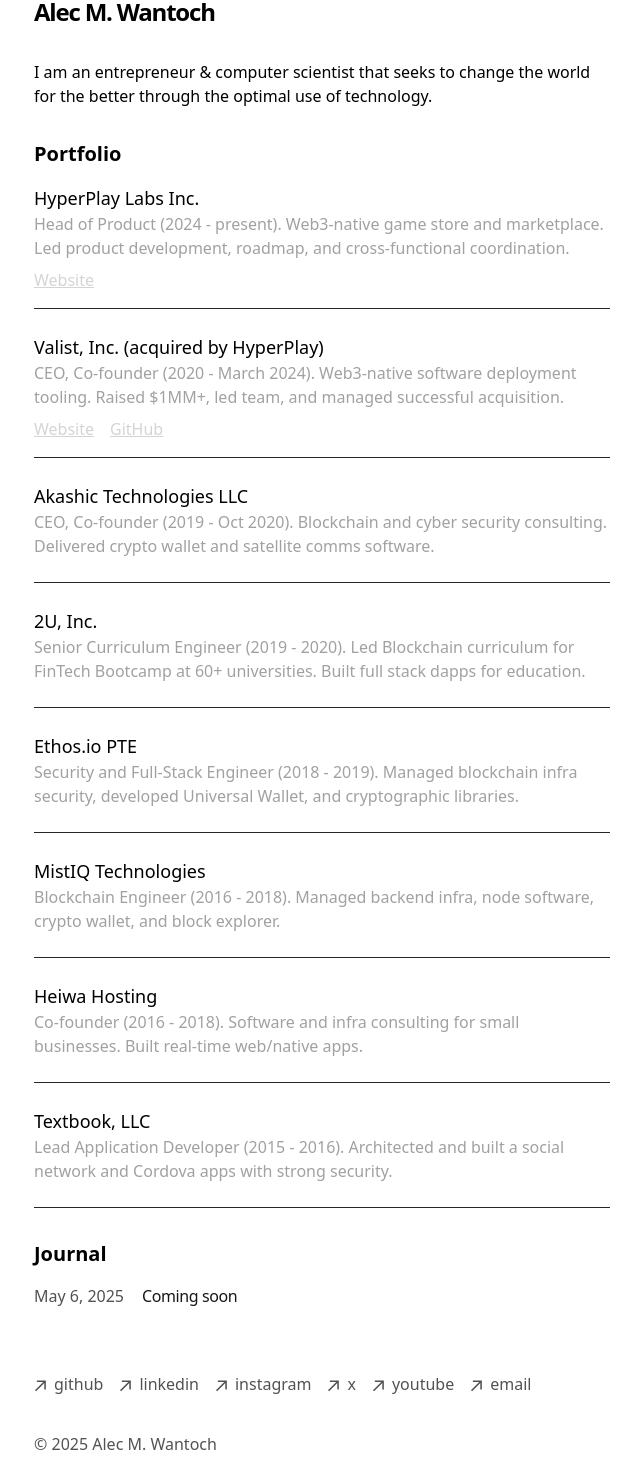
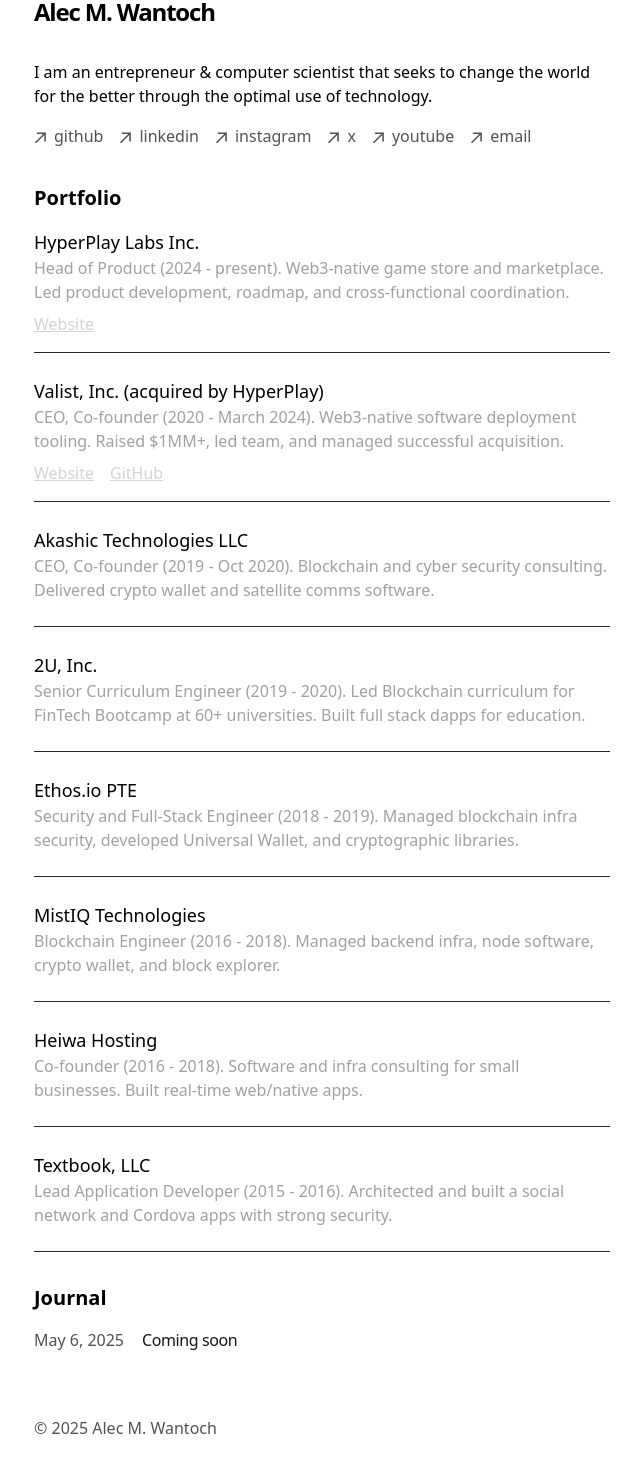
Before and after one commit to awantoch/portfolio, a Next.js app: page / in a window 1280 px wide. Shown: the part 140-1610 px from the top of the page, without its empty margins (318-959 px from the left). Built offline with nearby package versions, Linux system fonts and the light colour scheme; no server answers.

Commit message:
move links to component, move to top

```diff
--- a/app/components/footer.tsx
+++ b/app/components/footer.tsx
@@ -18,74 +18,6 @@
 export default function Footer() {
   return (
     <footer className="mb-16">
-      <ul className="font-sm mt-8 flex flex-col space-x-0 space-y-2 text-neutral-600 md:flex-row md:space-x-4 md:space-y-0 dark:text-neutral-300">
-        <li>
-          <a
-            className="flex items-center transition-all hover:text-neutral-800 dark:hover:text-neutral-100"
-            rel="noopener noreferrer"
-            target="_blank"
-            href="https://github.com/awantoch"
-          >
-            <ArrowIcon />
-            <p className="ml-2 h-7">github</p>
-          </a>
-        </li>
-        <li>
-          <a
-            className="flex items-center transition-all hover:text-neutral-800 dark:hover:text-neutral-100"
-            rel="noopener noreferrer"
-            target="_blank"
-            href="https://linkedin.com/in/awantoch"
-          >
-            <ArrowIcon />
-            <p className="ml-2 h-7">linkedin</p>
-          </a>
-        </li>
-        <li>
-          <a
-            className="flex items-center transition-all hover:text-neutral-800 dark:hover:text-neutral-100"
-            rel="noopener noreferrer"
-            target="_blank"
-            href="https://instagram.com/awantoch"
-          >
-            <ArrowIcon />
-            <p className="ml-2 h-7">instagram</p>
-          </a>
-        </li>
-        <li>
-          <a
-            className="flex items-center transition-all hover:text-neutral-800 dark:hover:text-neutral-100"
-            rel="noopener noreferrer"
-            target="_blank"
-            href="https://x.com/alecw"
-          >
-            <ArrowIcon />
-            <p className="ml-2 h-7">x</p>
-          </a>
-        </li>
-        <li>
-          <a
-            className="flex items-center transition-all hover:text-neutral-800 dark:hover:text-neutral-100"
-            rel="noopener noreferrer"
-            target="_blank"
-            href="https://youtube.com/awantoch"
-          >
-            <ArrowIcon />
-            <p className="ml-2 h-7">youtube</p>
-          </a>
-        </li>
-        <li>
-          <a
-            className="flex items-center transition-all hover:text-neutral-800 dark:hover:text-neutral-100"
-            rel="noopener noreferrer"
-            target="_blank"
-            href="mailto:alec@wantoch.com"
-          >
-            <ArrowIcon />
-            <p className="ml-2 h-7">email</p>
-          </a>
-        </li>
-      </ul>
       <p className="mt-8 text-neutral-600 dark:text-neutral-300">
         © {new Date().getFullYear()} Alec M. Wantoch
       </p>
--- /dev/null
+++ b/app/components/links.tsx
@@ -0,0 +1,89 @@
+function ArrowIcon() {
+  return (
+    <svg
+      width="12"
+      height="12"
+      viewBox="0 0 12 12"
+      fill="none"
+      xmlns="http://www.w3.org/2000/svg"
+    >
+      <path
+        d="M2.07102 11.3494L0.963068 10.2415L9.2017 1.98864H2.83807L2.85227 0.454545H11.8438V9.46023H10.2955L10.3097 3.09659L2.07102 11.3494Z"
+        fill="currentColor"
+      />
+    </svg>
+  )
+}
+
+export function Links() {
+  return (
+    <ul className="font-sm flex flex-col space-x-0 space-y-2 text-neutral-600 md:flex-row md:space-x-4 md:space-y-0 dark:text-neutral-300">
+      <li>
+        <a
+          className="flex items-center transition-all hover:text-neutral-800 dark:hover:text-neutral-100"
+          rel="noopener noreferrer"
+          target="_blank"
+          href="https://github.com/awantoch"
+        >
+          <ArrowIcon />
+          <p className="ml-2 h-7">github</p>
+        </a>
+      </li>
+      <li>
+        <a
+          className="flex items-center transition-all hover:text-neutral-800 dark:hover:text-neutral-100"
+          rel="noopener noreferrer"
+          target="_blank"
+          href="https://linkedin.com/in/awantoch"
+        >
+          <ArrowIcon />
+          <p className="ml-2 h-7">linkedin</p>
+        </a>
+      </li>
+      <li>
+        <a
+          className="flex items-center transition-all hover:text-neutral-800 dark:hover:text-neutral-100"
+          rel="noopener noreferrer"
+          target="_blank"
+          href="https://instagram.com/awantoch"
+        >
+          <ArrowIcon />
+          <p className="ml-2 h-7">instagram</p>
+        </a>
+      </li>
+      <li>
+        <a
+          className="flex items-center transition-all hover:text-neutral-800 dark:hover:text-neutral-100"
+          rel="noopener noreferrer"
+          target="_blank"
+          href="https://x.com/alecw"
+        >
+          <ArrowIcon />
+          <p className="ml-2 h-7">x</p>
+        </a>
+      </li>
+      <li>
+        <a
+          className="flex items-center transition-all hover:text-neutral-800 dark:hover:text-neutral-100"
+          rel="noopener noreferrer"
+          target="_blank"
+          href="https://youtube.com/awantoch"
+        >
+          <ArrowIcon />
+          <p className="ml-2 h-7">youtube</p>
+        </a>
+      </li>
+      <li>
+        <a
+          className="flex items-center transition-all hover:text-neutral-800 dark:hover:text-neutral-100"
+          rel="noopener noreferrer"
+          target="_blank"
+          href="mailto:alec@wantoch.com"
+        >
+          <ArrowIcon />
+          <p className="ml-2 h-7">email</p>
+        </a>
+      </li>
+    </ul>
+  )
+}
--- a/app/page.tsx
+++ b/app/page.tsx
@@ -1,5 +1,6 @@
 import { JournalEntries } from 'app/components/posts'
 import { Portfolio } from 'app/components/portfolio'
+import { Links } from 'app/components/links'
 
 export default function Page() {
   return (
@@ -10,6 +11,9 @@
       <p className="mb-4">
         {`I am an entrepreneur & computer scientist that seeks to change the world for the better through the optimal use of technology.`}
       </p>
+      <div className="mb-8">
+        <Links />
+      </div>
       <Portfolio />
       <div className="my-8">
         <JournalEntries />
```
